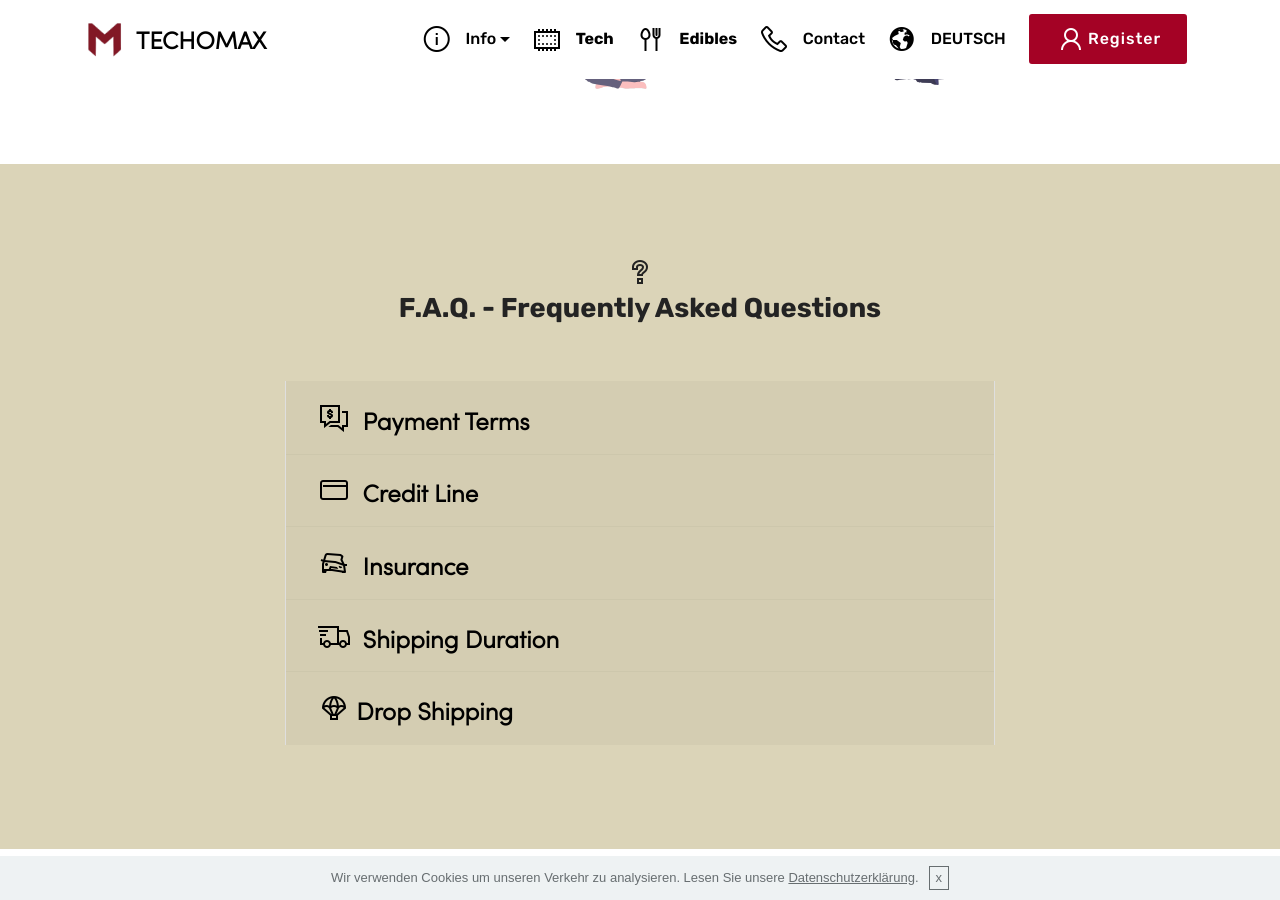
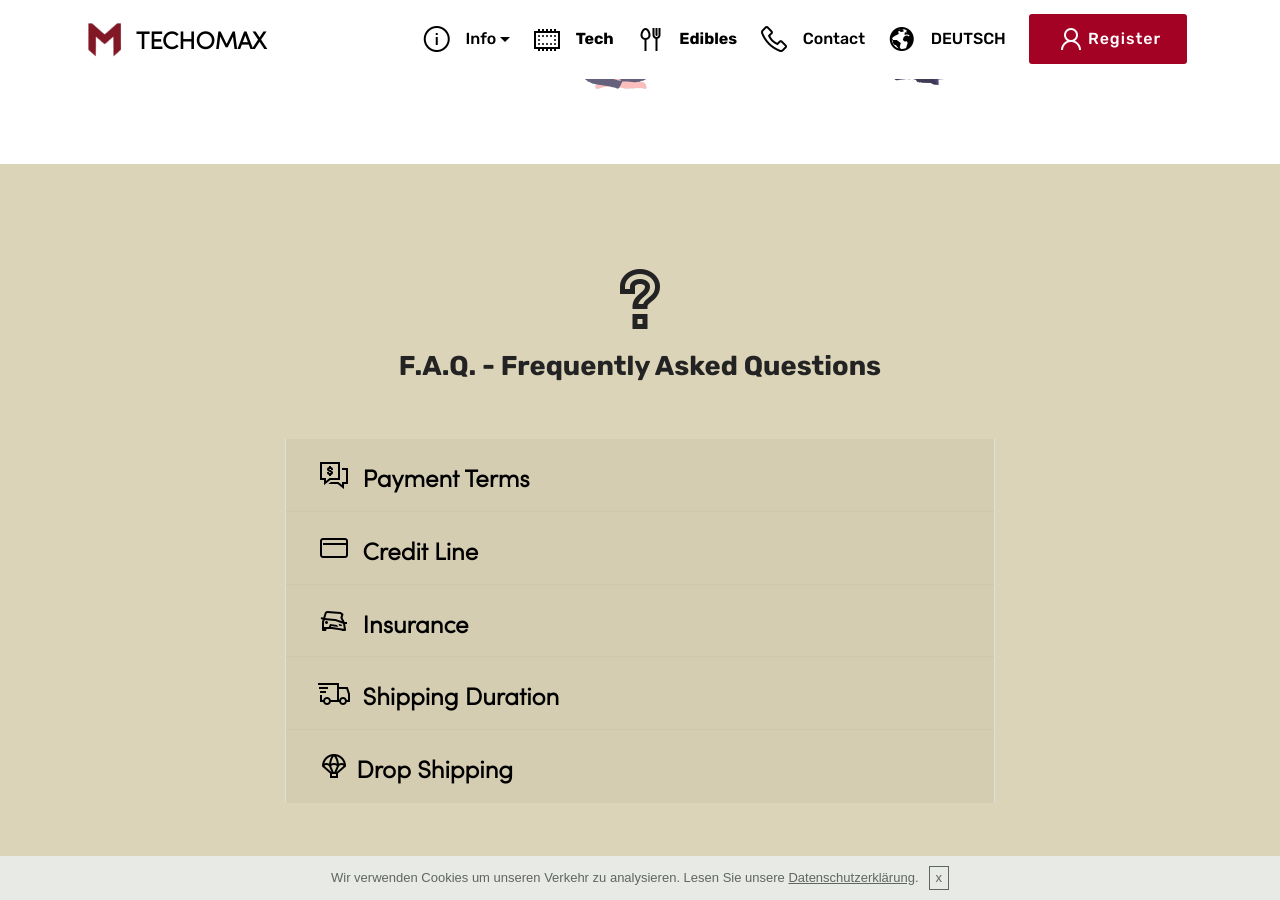
Before and after one commit to techomax/techomax.github.io, a Jekyll site: the page built from en/contact.html, in a window 1280 px wide and 900 px high, scrolled down 696 px. Built offline with Jekyll 4.4.1, drawn with Linux system fonts in a browser that asks for light colours; a script that is not in the unit is left out.

Commit message:
Update contact.html

```diff
--- a/_includes/pages/contact.html
+++ b/_includes/pages/contact.html
@@ -33,7 +33,7 @@
                 <div class="section-head text-center space30">
                     <h2 class="mbr-section-title pb-5 mbr-fonts-style display-2">
                     	<strong>
-                        <span class="line-awesome"><i class="la la-question"></i></span>
+                        <span class="line-awesome"; style="font-size: 5rem;"><i class="la la-question"></i></span>
                         <br>
                     	{% if page.lang == 'en' %}
                         F.A.Q. - <strong>F</strong>requently <strong>A</strong>sked <strong>Q</strong>uestions
```
